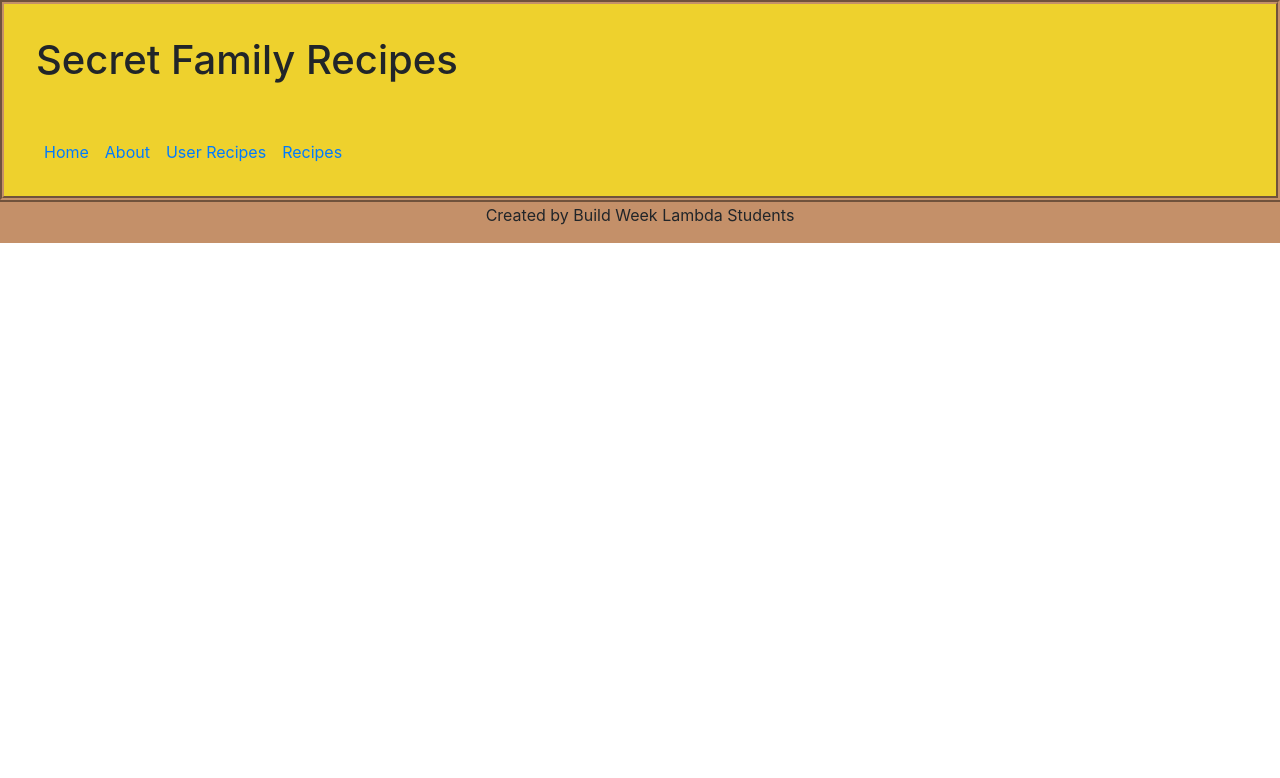
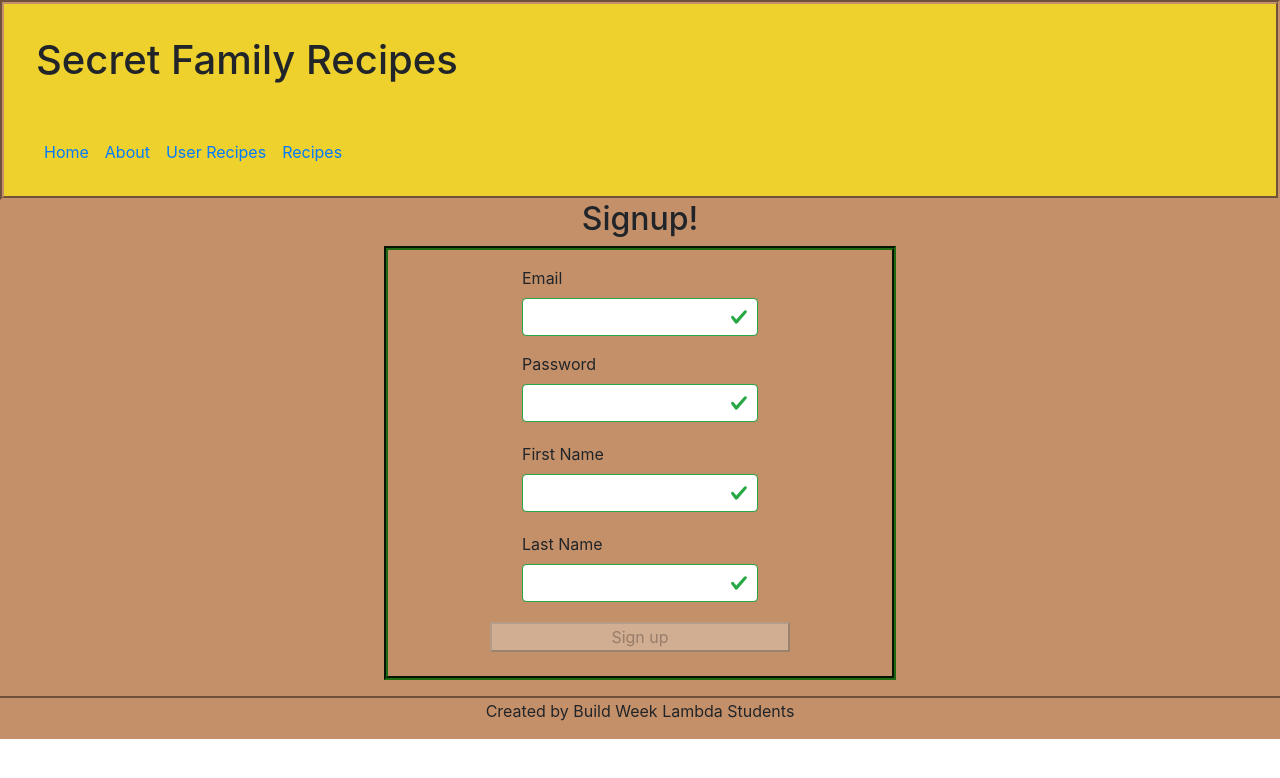
Before and after one commit to BW-secret-family-recipes-1/front-end, a React (Create React App) app: page /signup in a window 1280 px wide. Shown: the top 778 px of the page. Built offline with nearby package versions, Linux system fonts and the light colour scheme.

Commit message:
created signup page and refactored code to reactstrap

```diff
--- a/src/App.css
+++ b/src/App.css
@@ -35,6 +35,11 @@ nav {
   flex-direction: column;
   align-items: center;
   padding: 1em;
+  width: 40%;
+}
+
+.home-wrapper form .form-group{
+  width: 50%;
 }
 
 .home-wrapper form label {
@@ -42,6 +47,7 @@ nav {
   flex-direction: column;
   width: 300px;
 }
+
 
 .Footer {
   display: flex;
--- a/src/App.js
+++ b/src/App.js
@@ -6,6 +6,7 @@ import Recipe from './Components/Recipe';
 import User from './Components/User';
 import { Route, Link, Switch } from 'react-router-dom';
 import RecipeList from './Components/RecipeList';
+import Signup from './Components/Signup';
 
 export default function App() {
   return (
@@ -24,7 +25,7 @@ export default function App() {
       </nav>
       <Switch>
         <Route path='/signup'>
-
+          <Signup />
         </Route>
         <Route path="/user">
           <User />
--- a/src/Components/RecipeList.js
+++ b/src/Components/RecipeList.js
@@ -9,7 +9,7 @@ function RecipeList(props){
         {
             user: 1,
             id: 1,
-            title: 'Rice Crispie Treats',
+            title: 'Rice Crispie Treats 1',
             source: 'Meemaw',
             ingredients: [
                 "Rice Crispies",
@@ -25,7 +25,7 @@ function RecipeList(props){
         {
             user: 2,
             id: 1,
-            title: 'Rice Crispie Treats',
+            title: 'Rice Crispie Treats 2',
             source: 'Meemaw',
             ingredients: [
                 "Rice Crispies",
@@ -41,7 +41,7 @@ function RecipeList(props){
         {
             user: 3,
             id: 1,
-            title: 'Rice Crispie Treats',
+            title: 'Rice Crispie Treats 3',
             source: 'Meemaw',
             ingredients: [
                 "Rice Crispies",
@@ -57,7 +57,7 @@ function RecipeList(props){
         {
             user: 4,
             id: 1,
-            title: 'Rice Crispie Treats',
+            title: 'Rice Crispie Treats 4',
             source: 'Meemaw',
             ingredients: [
                 "Rice Crispies",
@@ -73,7 +73,7 @@ function RecipeList(props){
         {
             user: 5,
             id: 1,
-            title: 'Rice Crispie Treats',
+            title: 'Rice Crispie Treats 5',
             source: 'Meemaw',
             ingredients: [
                 "Rice Crispies",
--- /dev/null
+++ b/src/Components/Signup.js
@@ -0,0 +1,116 @@
+
+import React, { useState, useEffect } from 'react'
+import * as Yup from 'yup'
+import { Form, Label, Input, FormFeedback, FormGroup } from 'reactstrap'
+
+function Signup(){
+    const blank = {
+        email: '',
+        password: '',
+        first_name: '',
+        last_name: ''
+    }
+
+    const [user, setUser] = useState(blank)
+    const [errors, setErrors] = useState(blank)
+    const [valid, setValid] = useState(false)
+    const formSchema = Yup.object().shape({
+        email: Yup
+            .string()
+            .email()
+            .required("You must provide an email address"),
+        password: Yup
+            .string()
+            .required("Please enter a password")
+            .matches(
+                /^(?=.*[A-Za-z])(?=.*\d)(?=.*[@$!%*#?&])[A-Za-z\d@$!%*#?&]{8,}$/,
+                "Must contain 8 characters, One upper case, One lower case, One number, and one special character"
+            ),
+        first_name: Yup
+            .string()
+            .min(2, "First Name must be at least two characters long")
+            .required("Please enter a First Name"),
+        last_name: Yup
+            .string()
+            .min(2, "Last Name must be at least two characters long")
+            .required()
+    })
+
+    function validate(e){
+        Yup.reach(formSchema, e.target.name)
+        .validate(e.target.value)
+        .then(valid =>{
+            setErrors({
+                ...errors,
+                [e.target.name]: ''
+            })
+
+        })
+        .catch(err =>{
+            setErrors({
+                ...errors,
+                [e.target.name]: err.errors[0]
+            })
+        })
+    }
+
+    function handleChanges(e) {
+        e.persist()
+        validate(e)
+        setUser({
+            ...user,
+            [e.target.name]: e.target.value
+        })
+    }
+
+    function handleSubmit(e){
+        e.preventDefault()
+        //todo submit
+    }
+
+    useEffect(() =>{
+        formSchema.isValid(user).then(res =>{
+            setValid(res)
+        })
+    }, [user])
+
+    return (
+    <div className="home-wrapper">
+        <h2>Signup!</h2>
+        <Form>
+            <FormGroup>
+                <Label for='email' onSubmit={handleSubmit}>
+                    Email
+                </Label>
+                <Input type='email' id='email' name='email' value={user.email} onChange={handleChanges} valid={errors.email === ''} invalid={errors.email !== ''}/>
+                <FormFeedback  valid={valid} invalid={!valid}>{errors.email}</FormFeedback>
+            </FormGroup>
+            <FormGroup>
+                <Label for='password'>
+                    Password
+                </Label>
+                <Input type='password' id='password' name='password' value={user.password} onChange={handleChanges} valid={errors.password === ''} invalid={errors.password !== ''}/>
+                <FormFeedback valid={errors.password === ''} invalid={errors.password !== ''}>{errors.password}</FormFeedback>
+            </FormGroup>
+            <FormGroup>
+                <Label for='first_name'>
+                    First Name
+                </Label>
+                <Input type='text'  id='first_name' name='first_name' value={user.first_name} onChange={handleChanges} valid={errors.first_name === ''} invalid={errors.first_name !== ''}/>
+                <FormFeedback valid={errors.first_name === ''} invalid={errors.first_name !== ''}>{errors.first_name}</FormFeedback>
+            </FormGroup>
+            <FormGroup>
+                <Label for='last_name'>
+                    Last Name
+                </Label>
+                <Input type='text' id='last_name' name='last_name' value={user.last_name} onChange={handleChanges} valid={errors.last_name === ''} invalid={errors.last_name !== ''}/>
+                <FormFeedback valid={errors.last_name === ''} invalid={errors.last_name !== ''}>{errors.last_name}</FormFeedback>
+            </FormGroup>
+            <label htmlFor='submit'>
+                <button type='submit' onClick={handleSubmit} disabled={!valid}>Sign up</button>
+            </label>
+        </Form>
+    </div>)
+}
+
+export default Signup
```
